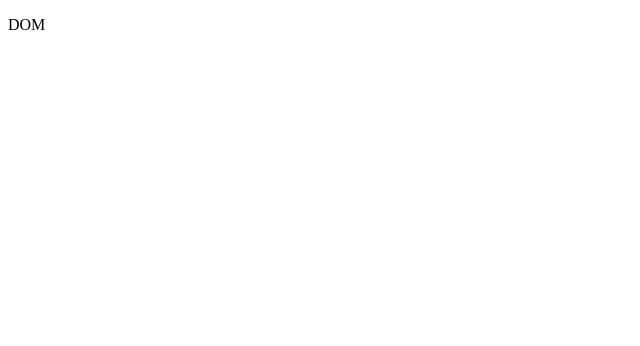
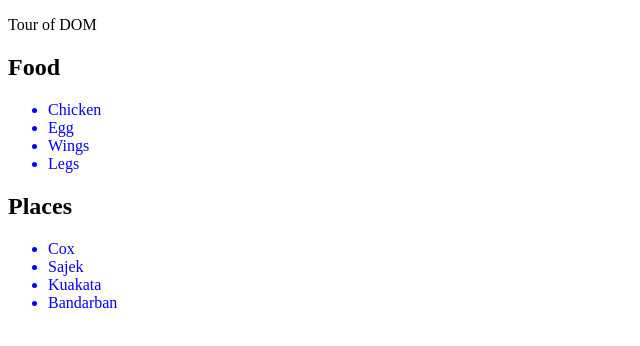
Before and after one commit to rabby159/DOM, a plain HTML site: page index.html in a window 1280 px wide. Shown: the whole page, without its empty margins (0-640 px from the left). Drawn offline with Linux system fonts and the light colour scheme.

Commit message:
integrate DOM

```diff
--- /dev/null
+++ b/dom.js
@@ -0,0 +1,22 @@
+console.log("Hi JavaScript");
+
+const tagBasedCollection = document.getElementsByTagName('li');
+// console.log(tagBasedCollection);
+
+for(const tag of tagBasedCollection){
+    // console.log(tag);
+    // console.log(tag.innerText);
+    // console.log(tag.innerHTML);
+}
+
+
+const placesFinds = document.getElementsByClassName('places-find');
+// console.log(placesFinds);
+
+for(const place of placesFinds){
+    // console.log(place);
+}
+
+const onlyPlaceFind = document.getElementById('food1')
+console.log(onlyPlaceFind);
+console.log(onlyPlaceFind.innerText);
--- a/index.html
+++ b/index.html
@@ -1,11 +1,36 @@
 <!DOCTYPE html>
 <html lang="en">
-<head>
-    <meta charset="UTF-8">
-    <meta name="viewport" content="width=device-width, initial-scale=1.0">
-    <title>Document</title>
-</head>
-<body>
-    <p>DOM</p>
-</body>
+  <head>
+    <meta charset="UTF-8" />
+    <meta name="viewport" content="width=device-width, initial-scale=1.0" />
+    <link rel="stylesheet" href="style.css" />
+    <title>DOM</title>
+  </head>
+  <body>
+    <header>
+      <p>Tour of DOM</p>
+    </header>
+    <main>
+      <section>
+        <h1>Food</h1>
+        <ul>
+            <li id="food1">Chicken</li>
+            <li>Egg</li>
+            <li>Wings</li>
+            <li>Legs</li>
+          </ul>
+      </section>
+      <section>
+        <h1>Places</h1>
+        <ul>
+            <li class="places-find">Cox</li>
+            <li class="places-find">Sajek</li>
+            <li class="places-find">Kuakata</li>
+            <li>Bandarban</li>
+        </ul>
+      </section>
+    </main>
+
+    <script src="dom.js"></script>
+  </body>
 </html>
--- /dev/null
+++ b/style.css
@@ -0,0 +1,3 @@
+li{
+    color:blue
+}
```
